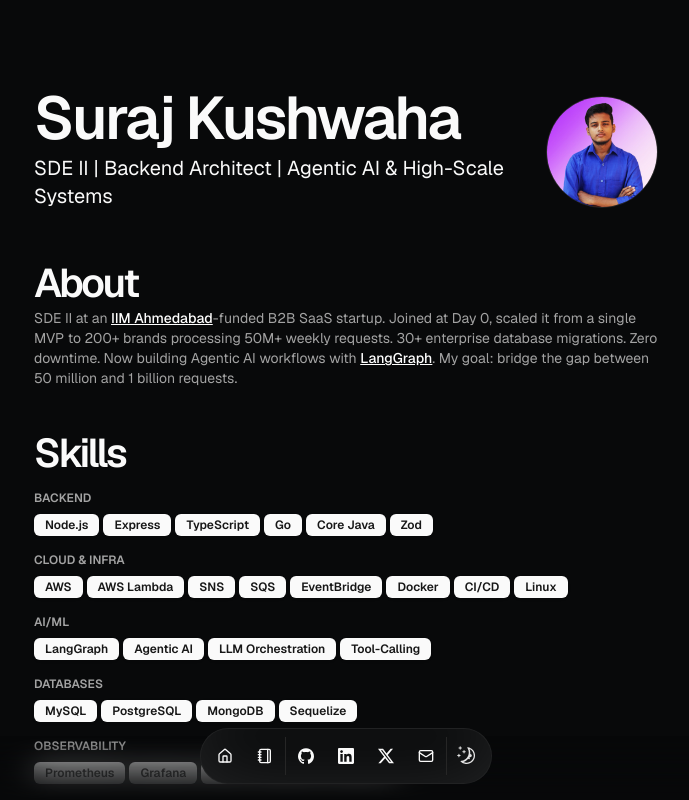
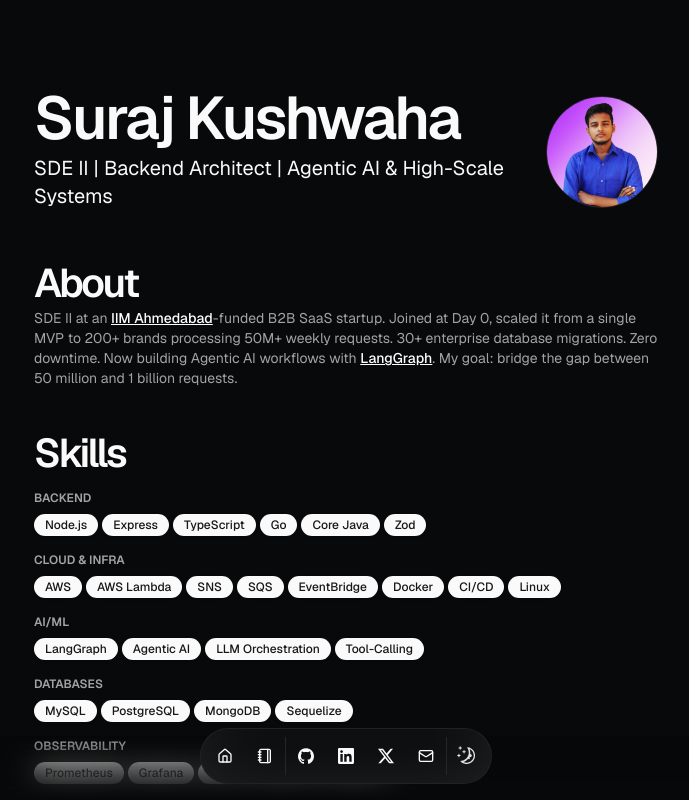
Before and after one commit to surajkuushwaha/surajkuushwaha, a Next.js app: page / in a window 1280 px wide. Shown: the top 800 px of the page, without its empty margins (294-983 px from the left). Built offline with nearby package versions, Linux system fonts and the light colour scheme.

Commit message:
feat: update badge to pill shape (rounded-full) with blue-tinted secondary variant

```diff
--- a/src/components/ui/badge.tsx
+++ b/src/components/ui/badge.tsx
@@ -4,14 +4,14 @@ import { cva, type VariantProps } from "class-variance-authority";
 import { cn } from "@/lib/utils";
 
 const badgeVariants = cva(
-    "inline-flex items-center rounded-md border px-2.5 py-0.5 text-xs font-semibold transition-colors focus:outline-none focus:ring-2 focus:ring-ring focus:ring-offset-2",
+    "inline-flex items-center rounded-full border px-2.5 py-0.5 text-xs font-medium transition-colors focus:outline-none focus:ring-2 focus:ring-ring focus:ring-offset-2",
     {
         variants: {
             variant: {
                 default:
                     "border-transparent bg-primary text-primary-foreground shadow hover:bg-primary/80",
                 secondary:
-                    "border-transparent bg-secondary text-secondary-foreground hover:bg-secondary/80",
+                    "border-transparent bg-[#ebf5ff] text-[#0068d6] hover:bg-[#dbeeff]",
                 destructive:
                     "border-transparent bg-destructive text-destructive-foreground shadow hover:bg-destructive/80",
                 outline: "text-foreground",
```
